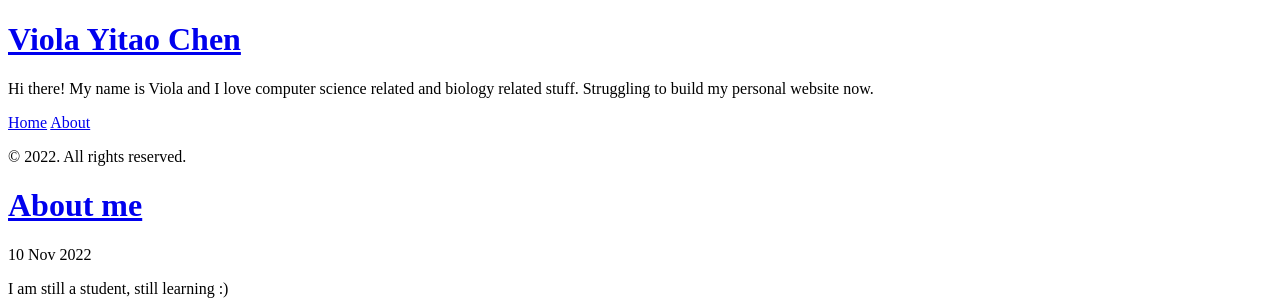
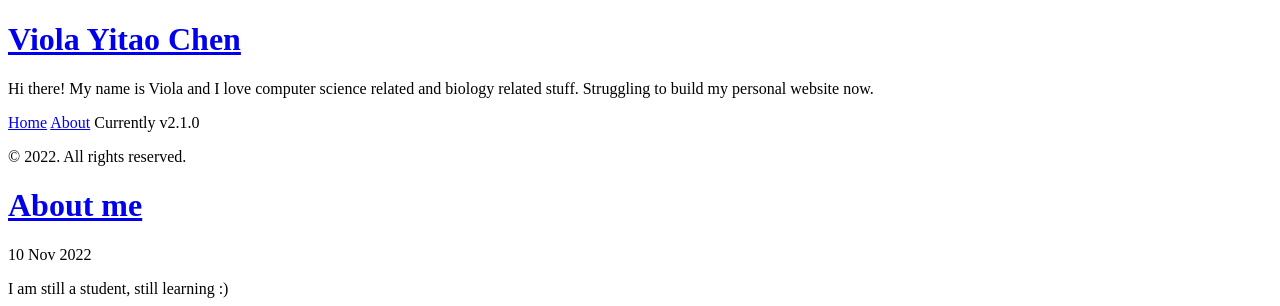
Before and after one commit to ViolaChenYT/ViolaChenYT.github.io, a Jekyll site: the page built from index.html, in a window 1280 px wide. Shown: the top 306 px of the page. Built offline with Jekyll 4.4.1, drawn with Linux system fonts in a browser that asks for light colours; the list of posts is cut into pages by our own code.

Commit message:
try fixing

```diff
--- a/_includes/sidebar.html
+++ b/_includes/sidebar.html
@@ -30,7 +30,7 @@
 
       <!-- <a class="sidebar-nav-item" href="{{ site.github.repo }}">GitHub project</a> -->
 
-      <!-- <span class="sidebar-nav-item">Currently v{{ site.version }}</span> -->
+      <span class="sidebar-nav-item">Currently v{{ site.version }}</span>
 
     </nav>
 
```
